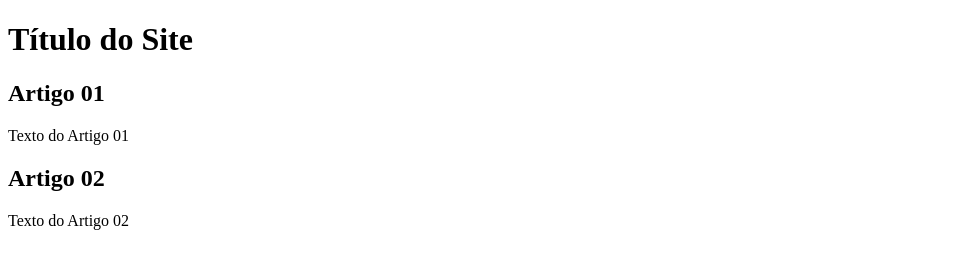
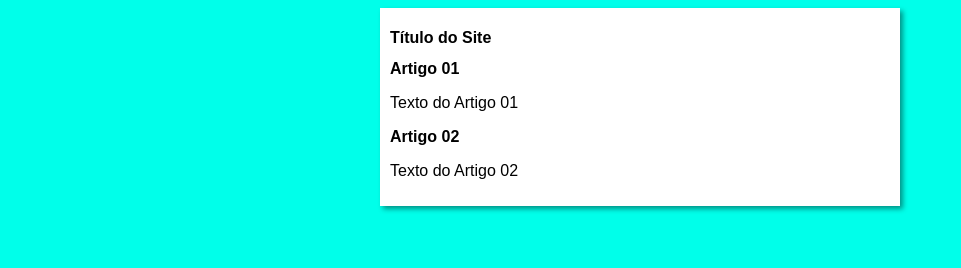
Before and after one commit to VitorSantosCosta/Projeto-Site, a plain HTML site: page index.html in a window 1280 px wide. Shown: the whole page, without its empty margins (0-961 px from the left). Drawn offline with Linux system fonts and the light colour scheme.

Commit message:
Início-Design

```diff
--- /dev/null
+++ b/estilos/style.css
@@ -0,0 +1,15 @@
+* {
+    font-family: Arial, Helvetica, sans-serif;
+    font-size: 16px;
+}
+body {
+    background-color: rgb(0, 255, 234);
+}
+
+main {
+    background-color: white;
+    width: 500px;
+    margin: auto;
+    padding: 10px;
+    box-shadow: 3px 3px 5px rgba(0, 0, 0, 0.425);
+}
--- a/index.html
+++ b/index.html
@@ -5,6 +5,7 @@
     <meta http-equiv="X-UA-Compatible" content="IE=edge">
     <meta name="viewport" content="width=device-width, initial-scale=1.0">
     <title>Título do Site</title>
+    <link rel="stylesheet" href="estilos/style.css">
 </head>
 <body>
     <main>
```
